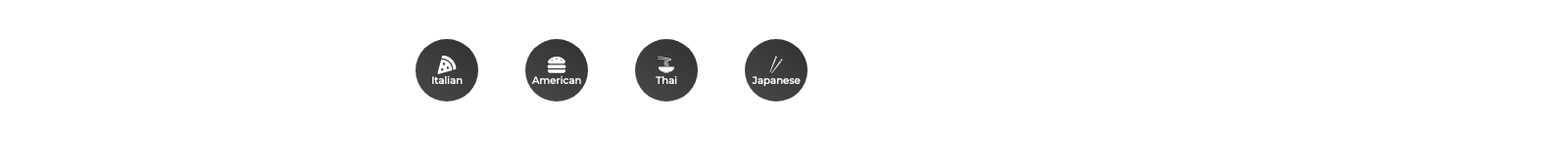
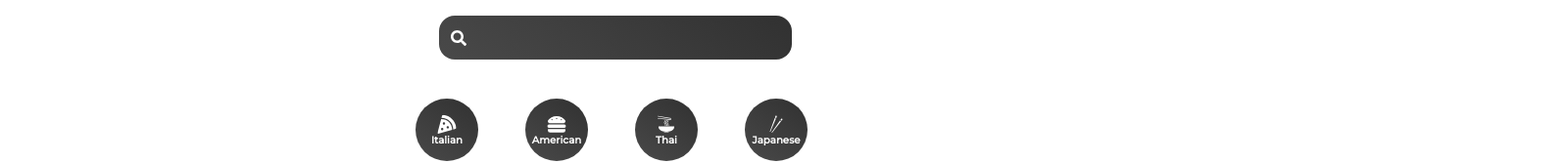
Before and after one commit to vikash-sde/reactjs-fitness-app, a React (Create React App) app: page / in a window 1280 px wide. Shown: the top 167 px of the page at 98% size, 1600 px wide, since content can reach past the window. Built offline with nearby package versions, Linux system fonts and the light colour scheme; no server answers.

Commit message:
Search Functionality implementation

```diff
--- /dev/null
+++ b/src/components/Search.js
@@ -0,0 +1,56 @@
+import { useState } from "react";
+import styled from "styled-components";
+import { FaSearch } from "react-icons/fa";
+import { useHistory } from "react-router-dom";
+
+const Search = () => {
+  const [search, setSearch] = useState("");
+  let history = useHistory();
+
+  const submitHandler = (e) => {
+    e.preventDefault();
+    history.push("/searched/" + search);
+  };
+
+  return (
+    <div>
+      <FormSytle onSubmit={submitHandler}>
+        <div>
+          <FaSearch></FaSearch>
+          <input
+            onChange={(e) => setSearch(e.target.value)}
+            type="text"
+            value={search}
+          />
+        </div>
+      </FormSytle>
+    </div>
+  );
+};
+
+const FormSytle = styled.form`
+  margin: 0rem 24rem;
+  position: relative;
+  width: 100%;
+
+  input {
+    border: none;
+    background: linear-gradient(35deg, #494949, #313131);
+    font-size: 1.5rem;
+    color: white;
+    padding: 0.5rem 2rem;
+    border: none;
+    border-radius: 1rem;
+    outline: none;
+    margin-top: 1rem;
+  }
+  svg {
+    position: absolute;
+    top: 50%;
+    left: 1%;
+    transform: translate;
+    color: white;
+  }
+`;
+
+export default Search;
--- a/src/pages/Pages.js
+++ b/src/pages/Pages.js
@@ -1,12 +1,15 @@
 import React from "react";
 import { Route, Switch } from "react-router-dom";
 import Category from "../components/Category";
+import Search from "../components/Search";
 import Cuisine from "./Cuisine";
 import Home from "./Home";
+import Searched from "./Searched";
 
 const Pages = () => {
   return (
     <div>
+      <Search />
       <Category />
       <Switch>
         <Route exact path="/">
@@ -15,6 +18,9 @@
         <Route path="/cuisine/:type">
           <Cuisine />
         </Route>
+        <Route path="/searched/:search">
+          <Searched />
+        </Route>
       </Switch>
     </div>
   );
--- /dev/null
+++ b/src/pages/Searched.js
@@ -0,0 +1,54 @@
+import React, { useEffect, useState } from "react";
+import { useParams } from "react-router-dom";
+import styled from "styled-components";
+
+const Searched = () => {
+  const params = useParams();
+  const [searchedRecipies, setSearchedRecipies] = useState([]);
+  const getSearched = async (name) => {
+    const data = await fetch(
+      `https://api.spoonacular.com/recipes/complexSearch?apiKey=${process.env.REACT_APP_API_KEY}&query=${name}`
+    );
+    const recipes = await data.json();
+    setSearchedRecipies(recipes.results);
+  };
+
+  useEffect(() => {
+    getSearched(params.search);
+  }, [params.search]);
+
+  return (
+    <Grid>
+      {searchedRecipies.map((item) => {
+        return (
+          <Card key={item.id}>
+            <img src={item.image} alt={item.title} />
+            <h4>{item.title}</h4>
+          </Card>
+        );
+      })}
+    </Grid>
+  );
+};
+
+const Grid = styled.div`
+  display: grid;
+  grid-template-columns: repeat(auto-fit, minmax(20rem, 1fr));
+  grid-gap: 3rem;
+`;
+
+const Card = styled.div`
+  img {
+    width: 100%;
+    border-radius: 2rem;
+  }
+  a {
+    text-decoration: none;
+  }
+  h4 {
+    text-align: center;
+    padding: 1rem;
+  }
+`;
+
+export default Searched;
```
